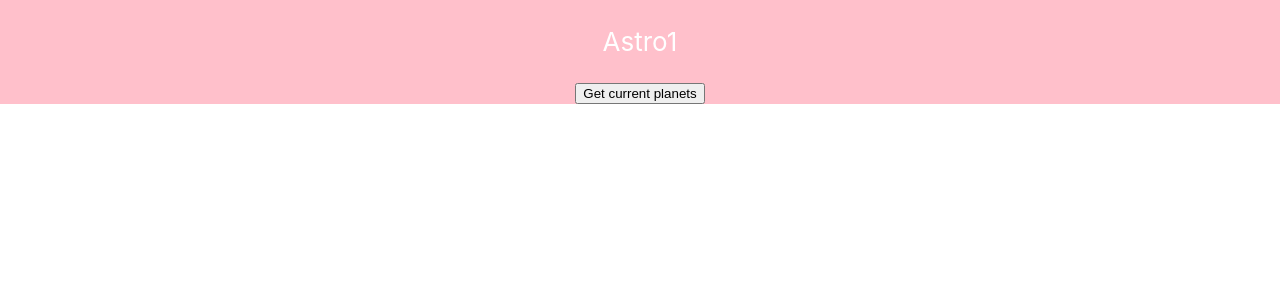
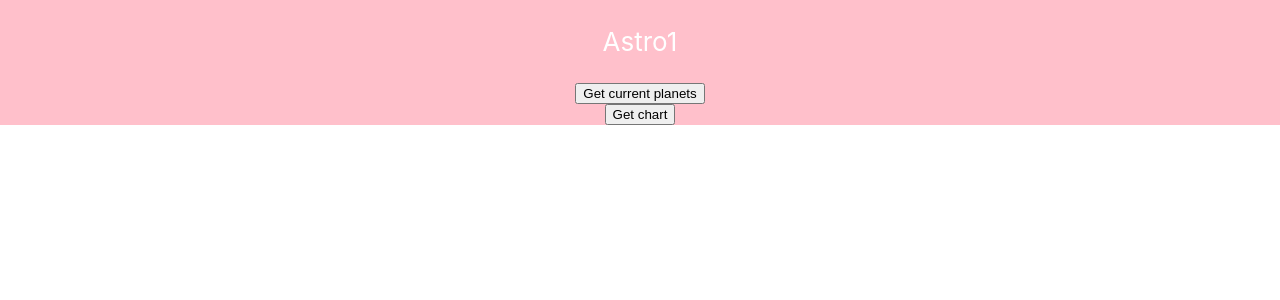
Before and after one commit to petr-kratochvil/astro1, a React (Create React App) app: page / in a window 1280 px wide. Shown: the top 300 px of the page. Built offline with nearby package versions, Linux system fonts and the light colour scheme.

Commit message:
Add astro chart of the moment form astro.com

```diff
--- a/src/App.js
+++ b/src/App.js
@@ -67,14 +67,25 @@ function App() {
 
   const getCurrentPlanets = () => {
     axios.get('https://www.astro.com/h/awt/ppos2_e.htm?code=56a75c619fd8fa5f0f1ae183d1688780').then((response) => {
-      console.log('got response:')
-      console.log(response.data)
+      console.log('got PLANETS response:');
+      console.log(response.data);
       setCurrentPlanets(response.data);
       setData(parse(response.data));
-      console.log('mame data:')
-      console.log(data)
     });
   };
+
+  const getChart = () => {
+    axios.get('https://www.astro.com/cgi/chart.cgi?nhor=1&lang=e&act=chm&sdat=&ishkch=1').then((response) => {
+      console.log('got CHART response:');
+      console.log(response.data);
+      // const div = document.createElement('div');
+      // div.innerHTML = response.data;
+      document.getElementById('chartElement').innerHTML = response.data;
+      const image = document.getElementById('chartElement').children[1].children[0];
+      console.log(image);
+      image.src = 'http://astro.com' + image.src.substring(21);
+    });
+  }
 
   return (
     <div className="">
@@ -83,8 +94,11 @@ function App() {
           Astro1
         </p>
         <button onClick={getCurrentPlanets}>Get current planets</button>
+        <button onClick={getChart}>Get chart</button>
 
       </header>
+      <div width="100%" style={{display: 'flex', justifyContent: 'space-evenly', marginTop: '20px'}}>
+        <div>
           <table className="MyTable">
             {data.map(a => <tr>
               <td>{a.name}</td>
@@ -94,6 +108,11 @@ function App() {
               </tr>)}
           </table>
         </div>
+        <div id="chartElement">
+        </div>
+      </div>
+
+    </div>
   );
 }
 
```
Lines whose indentation alone changed are shown as unchanged.
